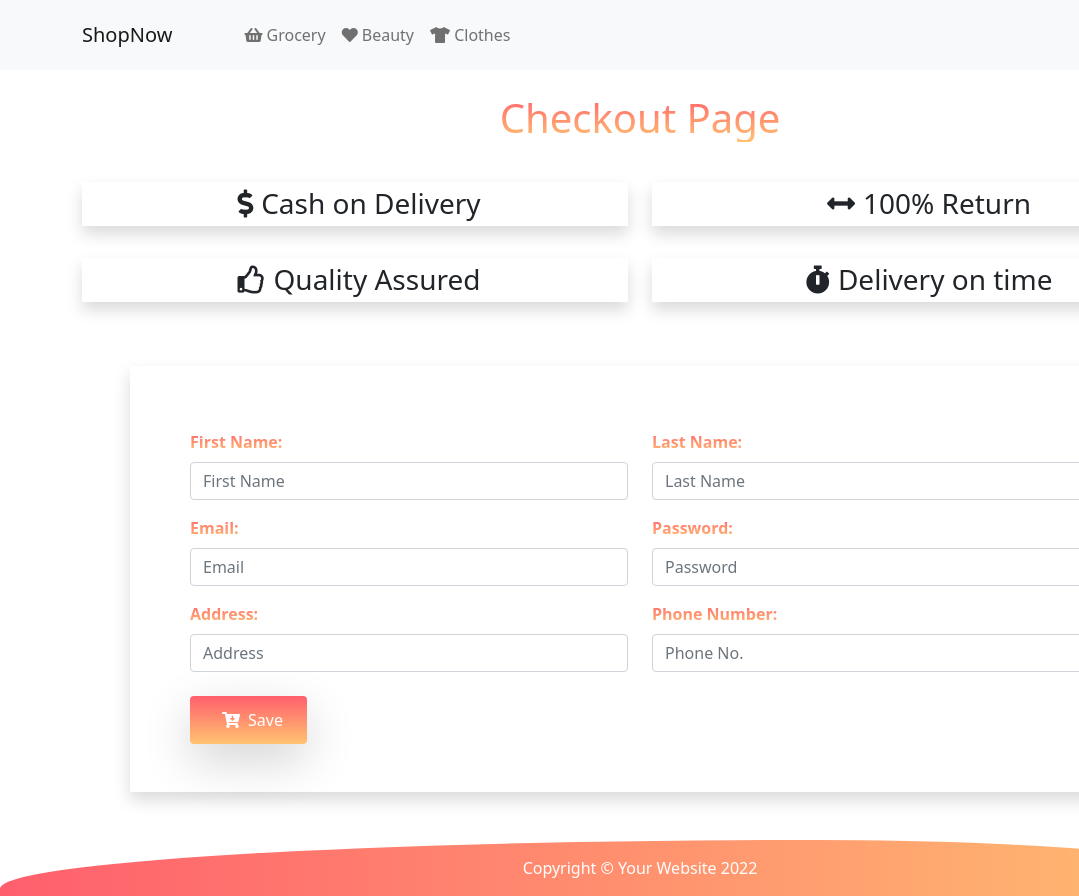
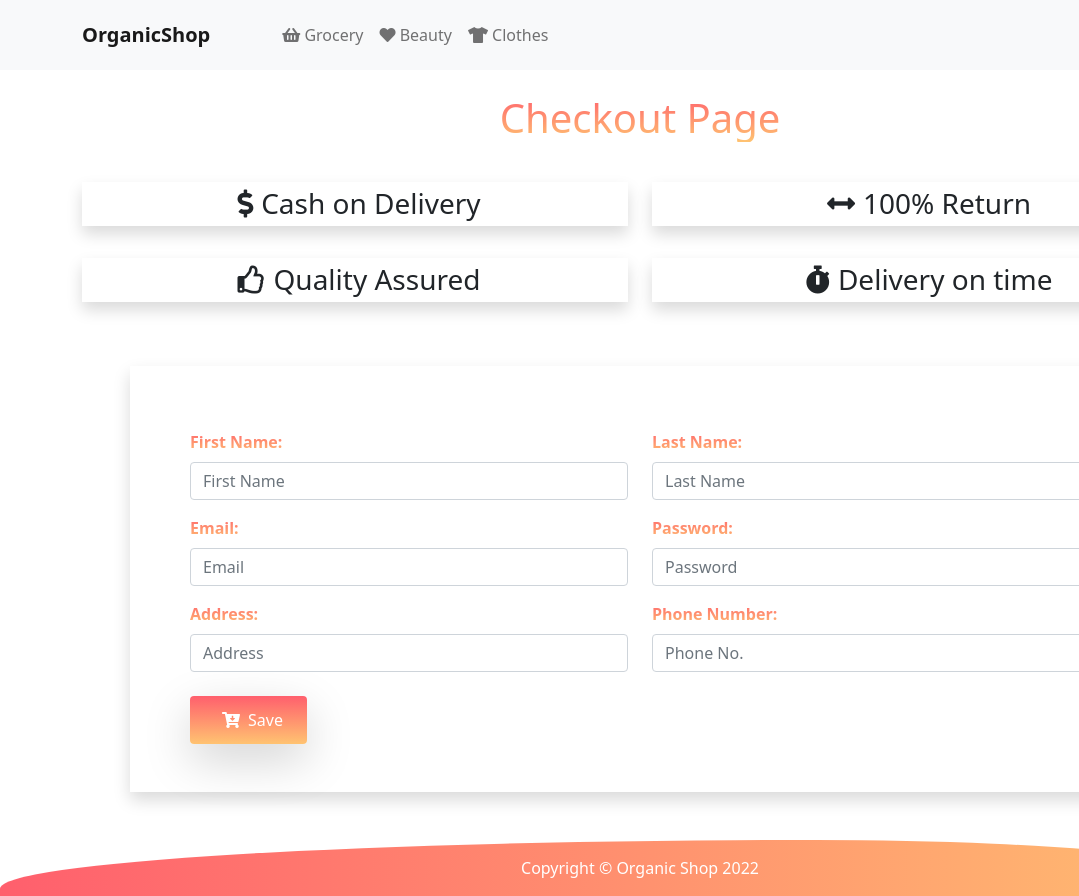
Before and after one commit to Sandra-Herrerias/Sprint3, a plain HTML site: page checkout.html in a window 1280 px wide. Shown: the full height of the page, 0-1079 px from the left. Drawn offline with nearby package versions, Linux system fonts and the light colour scheme.

Commit message:
NIVELL 3 finalitzat

```diff
--- a/checkout.html
+++ b/checkout.html
@@ -21,7 +21,7 @@
     <!-- Navigation-->
     <nav class="navbar py-3 py-lg-0 navbar-light bg-light navbar-expand-lg" id="navbar-example2">
         <div class="container d-flex">
-            <a class="navbar-brand" href="index.html">ShopNow</a>
+            <a class="navbar-brand fw-bolder" href="index.html">OrganicShop</a>
             <div class="d-flex flex-row order-lg-last align-items-center">
 
                 <button type="button" class="navbar-toggler order-last collapsed" data-bs-toggle="collapse" data-bs-target="#navbar" aria-expanded="false" aria-controls="navbar">
@@ -145,7 +145,7 @@
     <!-- Footer-->
     <footer class="py-3 bg-dark">
         <div class="container">
-            <p class="m-0 text-center text-white">Copyright &copy; Your Website 2022</p>
+            <p class="m-0 text-center text-white">Copyright &copy; Organic Shop 2022</p>
         </div>
     </footer>
 
```
